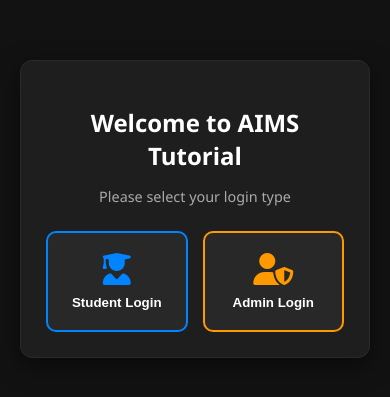
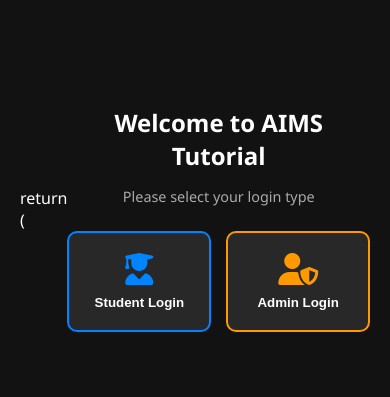
Before and after one commit to eraayshakhan-byte/aims-tutorial-app, a React Native app: screen / in a window 390 px wide. Shown: the part 233-630 px from the top of the page. Built offline with nearby package versions, Linux system fonts and the light colour scheme.

Commit message:
Update App.js

```diff
--- a/App.js
+++ b/App.js
@@ -51,8 +51,8 @@ function App() {
     <div style={{ backgroundColor: '#121212', color: '#ffffff', minHeight: '100vh', display: 'flex', justifyContent: 'center', alignItems: 'center', padding: '20px', fontFamily: "'Segoe UI', Tahoma, Geneva, Verdana, sans-serif" }}>
       <link rel="stylesheet" href="https://cdnjs.cloudflare.com/ajax/libs/font-awesome/6.4.0/css/all.min.css" />
 
-      <div style={{ width: '100%', maxWidth: '480px', backgroundColor: '#1e1e1e', padding: '25px', borderRadius: '12px', boxShadow: '0 8px 24px rgba(0, 0, 0, 0.5)', border: '1px solid #2a2a2a' }}>
-
+      return (
+  <div style={{ backgroundColor: '#121212', color: '#ffffff', minHeight: '100vh', width: '100vw', margin: 0, padding: 0, display: 'flex', justifyContent: 'center', alignItems: 'center', fontFamily: "'Segoe UI', Tahoma, Geneva, Verdana, sans-serif" }}>
         {/* 1. ROLE SELECTION STEP */}
         {!userRole && (
           <div style={{ textAlign: 'center' }}>
```
